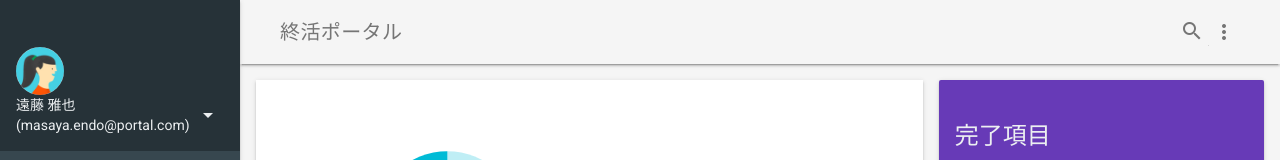
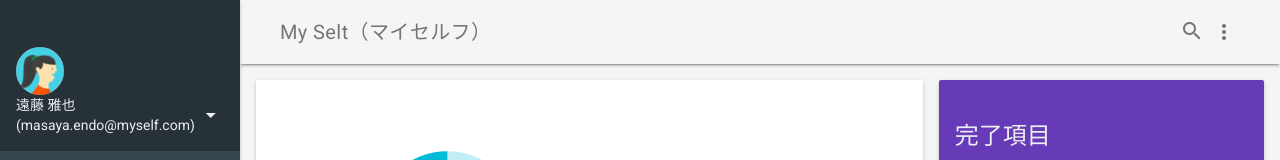
Before and after one commit to tkch1719/tkch1719.github.io, a plain HTML site: page index.html in a window 1280 px wide. Shown: the top 160 px of the page. Drawn offline with nearby package versions, Linux system fonts and the light colour scheme.

Commit message:
change title

```diff
--- a/index.html
+++ b/index.html
@@ -21,7 +21,7 @@
     <meta http-equiv="X-UA-Compatible" content="IE=edge">
     <meta name="description" content="A front-end template that helps you build fast, modern mobile web apps.">
     <meta name="viewport" content="width=device-width, initial-scale=1.0, minimum-scale=1.0">
-    <title>終活ポータル</title>
+    <title>My Self (マイセルフ)</title>
 
     <!-- Add to homescreen for Chrome on Android -->
     <meta name="mobile-web-app-capable" content="yes">
@@ -64,7 +64,7 @@
     <div class="demo-layout mdl-layout mdl-js-layout mdl-layout--fixed-drawer mdl-layout--fixed-header">
       <header class="demo-header mdl-layout__header mdl-color--grey-100 mdl-color-text--grey-600">
         <div class="mdl-layout__header-row">
-          <span class="mdl-layout-title">終活ポータル</span>
+          <span class="mdl-layout-title">My Selt（マイセルフ）</span>
           <div class="mdl-layout-spacer"></div>
           <div class="mdl-textfield mdl-js-textfield mdl-textfield--expandable">
             <label class="mdl-button mdl-js-button mdl-button--icon" for="search">
@@ -89,7 +89,7 @@
         <header class="demo-drawer-header">
           <img src="images/user.jpg" class="demo-avatar">
           <div class="demo-avatar-dropdown">
-            <span>遠藤 雅也(masaya.endo@portal.com)</span>
+            <span>遠藤 雅也(masaya.endo@myself.com)</span>
             <div class="mdl-layout-spacer"></div>
             <button id="accbtn" class="mdl-button mdl-js-button mdl-js-ripple-effect mdl-button--icon">
               <i class="material-icons" role="presentation">arrow_drop_down</i>
```
